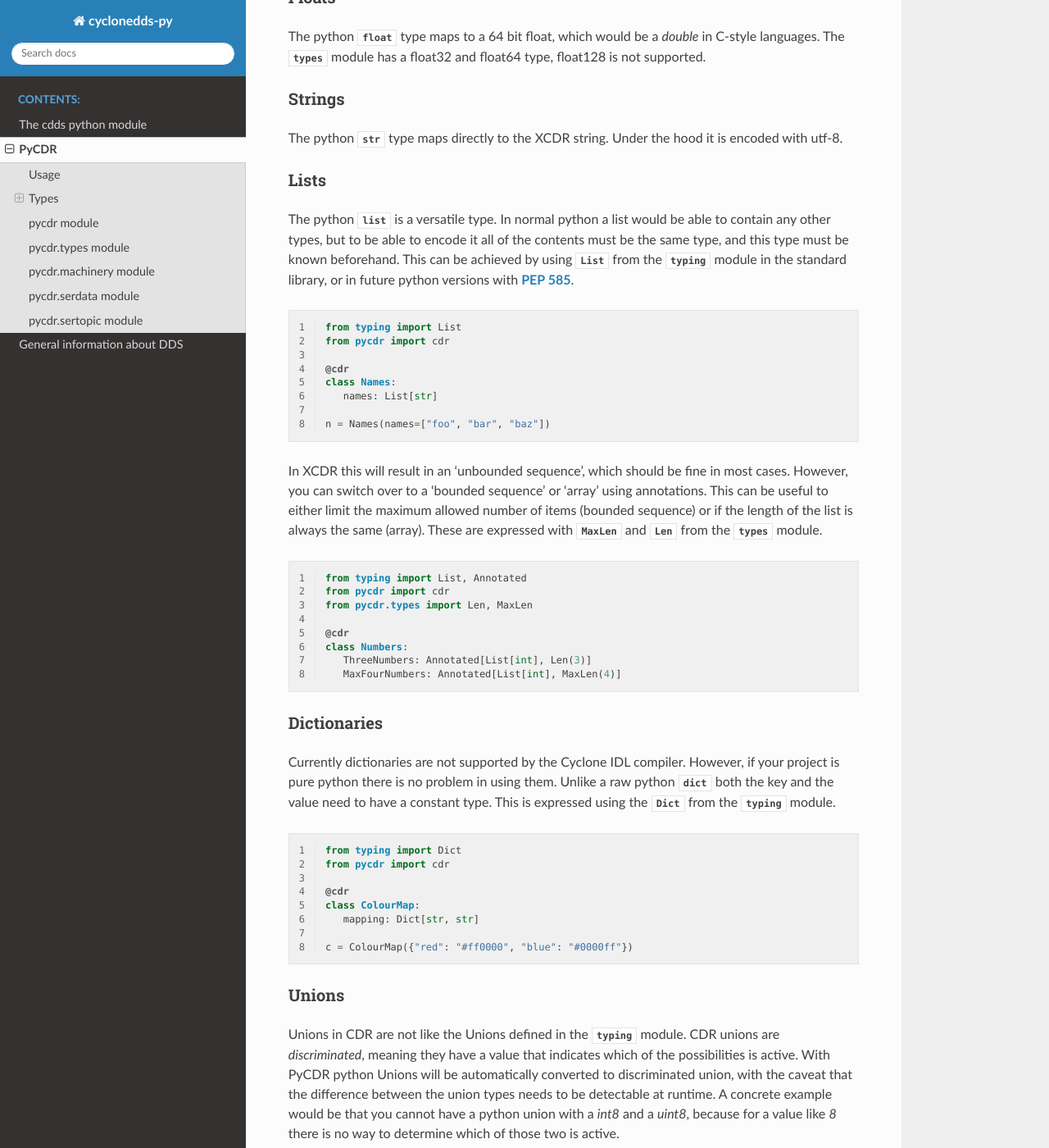
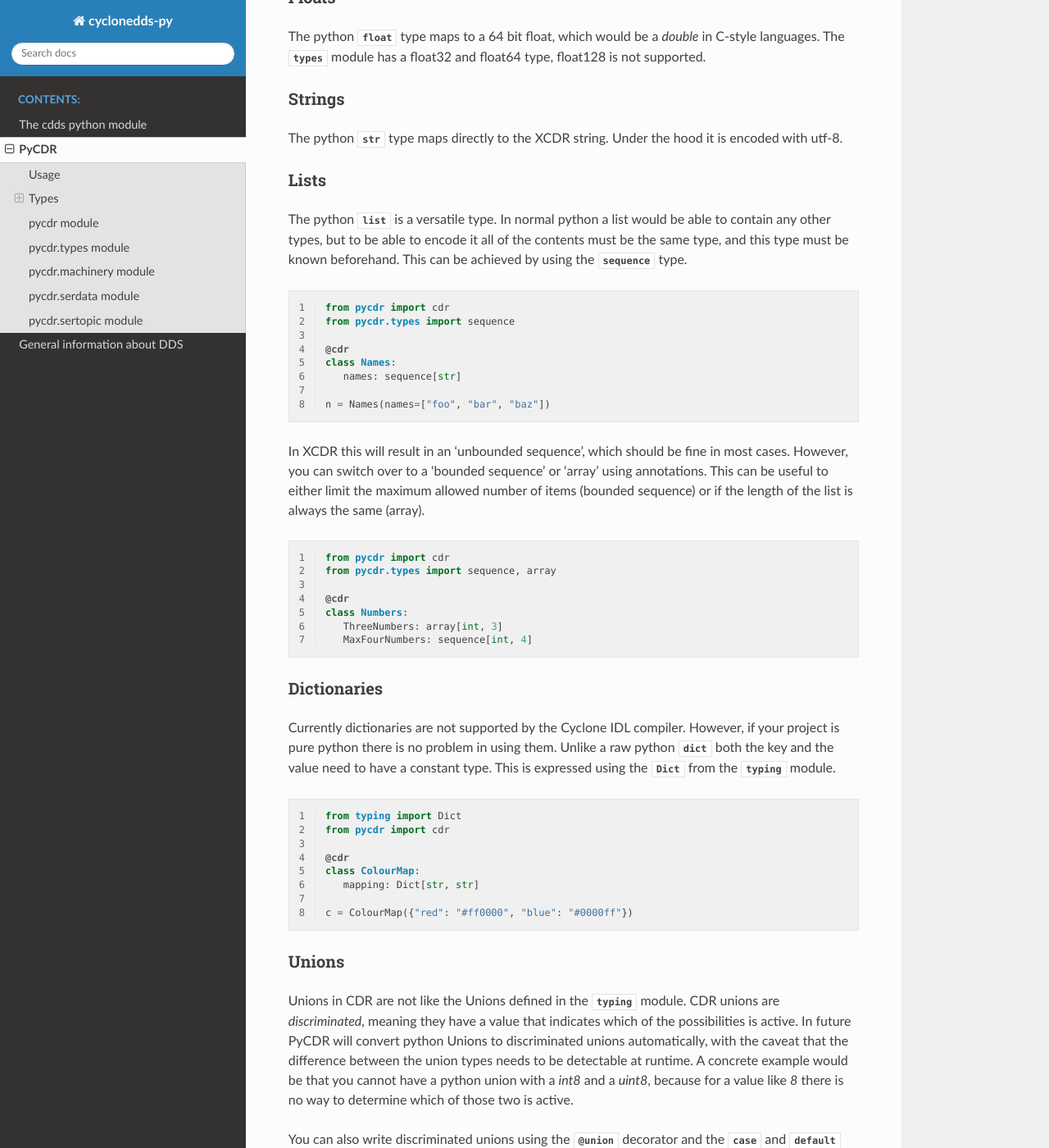
Before and after one commit to thijsmie/cdds-py, a Sphinx documentation site: the page built from docs/source/pycdr.rst, in a window 1280 px wide and 1400 px high, scrolled down 1471 px. Shown: the whole window at 82% size. Built offline with Sphinx 7.4.7 and the Read the Docs theme 2.0.0, drawn with Linux system fonts in a browser that asks for light colours; some of the changed text lies outside the part shown.

Commit message:
Small convienience changes, minimal readme and pycdr docs update.

```diff
--- a/docs/source/pycdr.rst
+++ b/docs/source/pycdr.rst
@@ -65,34 +65,33 @@
 Lists
 ^^^^^
 
-The python :func:`list<python:list>` is a versatile type. In normal python a list would be able to contain any other types, but to be able to encode it all of the contents must be the same type, and this type must be known beforehand. This can be achieved by using :class:`List<python:typing.List>` from the :mod:`typing<python:typing>` module in the standard library, or in future python versions with :pep:`585`.
+The python :func:`list<python:list>` is a versatile type. In normal python a list would be able to contain any other types, but to be able to encode it all of the contents must be the same type, and this type must be known beforehand. This can be achieved by using the :class:`sequence<pycdr.types.sequence>` type.
 
 
 .. code-block:: python
    :linenos:
 
-   from typing import List
    from pycdr import cdr
+   from pycdr.types import sequence
 
    @cdr
    class Names:
-      names: List[str]
+      names: sequence[str]
 
    n = Names(names=["foo", "bar", "baz"])
 
-In XCDR this will result in an 'unbounded sequence', which should be fine in most cases. However, you can switch over to a 'bounded sequence' or 'array' using annotations. This can be useful to either limit the maximum allowed number of items (bounded sequence) or if the length of the list is always the same (array). These are expressed with :func:`MaxLen<pycdr.types.MaxLen>` and :func:`Len<pycdr.types.Len>` from the :mod:`types<pycdr.types>` module.
+In XCDR this will result in an 'unbounded sequence', which should be fine in most cases. However, you can switch over to a 'bounded sequence' or 'array' using annotations. This can be useful to either limit the maximum allowed number of items (bounded sequence) or if the length of the list is always the same (array).
 
 .. code-block:: python
    :linenos:
 
-   from typing import List, Annotated
    from pycdr import cdr
-   from pycdr.types import Len, MaxLen
+   from pycdr.types import sequence, array
 
    @cdr
    class Numbers:
-      ThreeNumbers: Annotated[List[int], Len(3)]
-      MaxFourNumbers: Annotated[List[int], MaxLen(4)]
+      ThreeNumbers: array[int, 3]
+      MaxFourNumbers: sequence[int, 4]
 
 Dictionaries
 ^^^^^^^^^^^^
@@ -115,15 +114,14 @@
 Unions
 ^^^^^^
 
-Unions in CDR are not like the Unions defined in the :mod:`typing<python:typing>` module. CDR unions are *discriminated*, meaning they have a value that indicates which of the possibilities is active. With PyCDR python Unions will be automatically converted to discriminated union, with the caveat that the difference between the union types needs to be detectable at runtime. A concrete example would be that you cannot have a python union with a `int8` and a `uint8`, because for a value like `8` there is no way to determine which of those two is active.
+Unions in CDR are not like the Unions defined in the :mod:`typing<python:typing>` module. CDR unions are *discriminated*, meaning they have a value that indicates which of the possibilities is active. In future PyCDR will convert python Unions to discriminated unions automatically, with the caveat that the difference between the union types needs to be detectable at runtime. A concrete example would be that you cannot have a python union with a `int8` and a `uint8`, because for a value like `8` there is no way to determine which of those two is active.
 
-You can also write discriminated unions using the :func:`@union<pycdr.types.union>` decorator and the :func:`case<pycdr.types.case>` and :func:`default<pycdr.types.default>` helper functions. You again write a class in a dataclass style, except only one of the values can be active at a time. The :func:`@union<pycdr.types.union>` decorator takes one type as argument, which determines the type of what is differentiating the cases.
+You can also write discriminated unions using the :func:`@union<pycdr.types.union>` decorator and the :func:`case<pycdr.types.case>` and :func:`default<pycdr.types.default>` helper types. You again write a class in a dataclass style, except only one of the values can be active at a time. The :func:`@union<pycdr.types.union>` decorator takes one type as argument, which determines the type of what is differentiating the cases.
 
 .. code-block:: python
    :linenos:
 
    from enum import Enum, auto
-   from typing import Union, List, Annotated
    from pycdr import cdr
    from pycdr.types import uint8, union, case, default, MaxLen
 
@@ -137,19 +135,19 @@
 
    @union(Direction)
    class WalkInstruction:
-      steps_n: int = case(Direction.North)
-      steps_e: int = case(Direction.East)
-      steps_s: int = case(Direction.South)
-      steps_w: int = case(Direction.West)
-      jumps: int = default()
+      steps_n: case[Direction.North, int]
+      steps_e: case[Direction.East, int]
+      steps_s: case[Direction.South, int]
+      steps_w: case[Direction.West, int]
+      jumps: default[int]
 
    @cdr
    class TreasureMap:
-      description: Union[str, List[str]]
-      steps: Annotated[List[WalkInstruction], MaxLen(20)]
+      description: str
+      steps: sequence[WalkInstruction, 20]
 
    map = TreasureMap(
-      description=["Find my Coins, Diamonds and other Riches!", "Signed", "Captain Corsaro"],
+      description="Find my Coins, Diamonds and other Riches!\nSigned\nCaptain Corsaro",
       steps=[
          WalkInstruction(steps_n=5),
          WalkInstruction(steps_e=3),
@@ -170,7 +168,7 @@
    :linenos:
 
    from pycdr import cdr
-   from typing import List
+   from pycdr.types import sequence
 
    @cdr
    class Point2D:
@@ -179,7 +177,7 @@
 
    @cdr
    class Cloud:
-      points: List[Point]
+      points: sequence[Point]
 
 
 Serialization
```
Also changed, not shown: README.md (+20 -0 lines), 2 other files.
